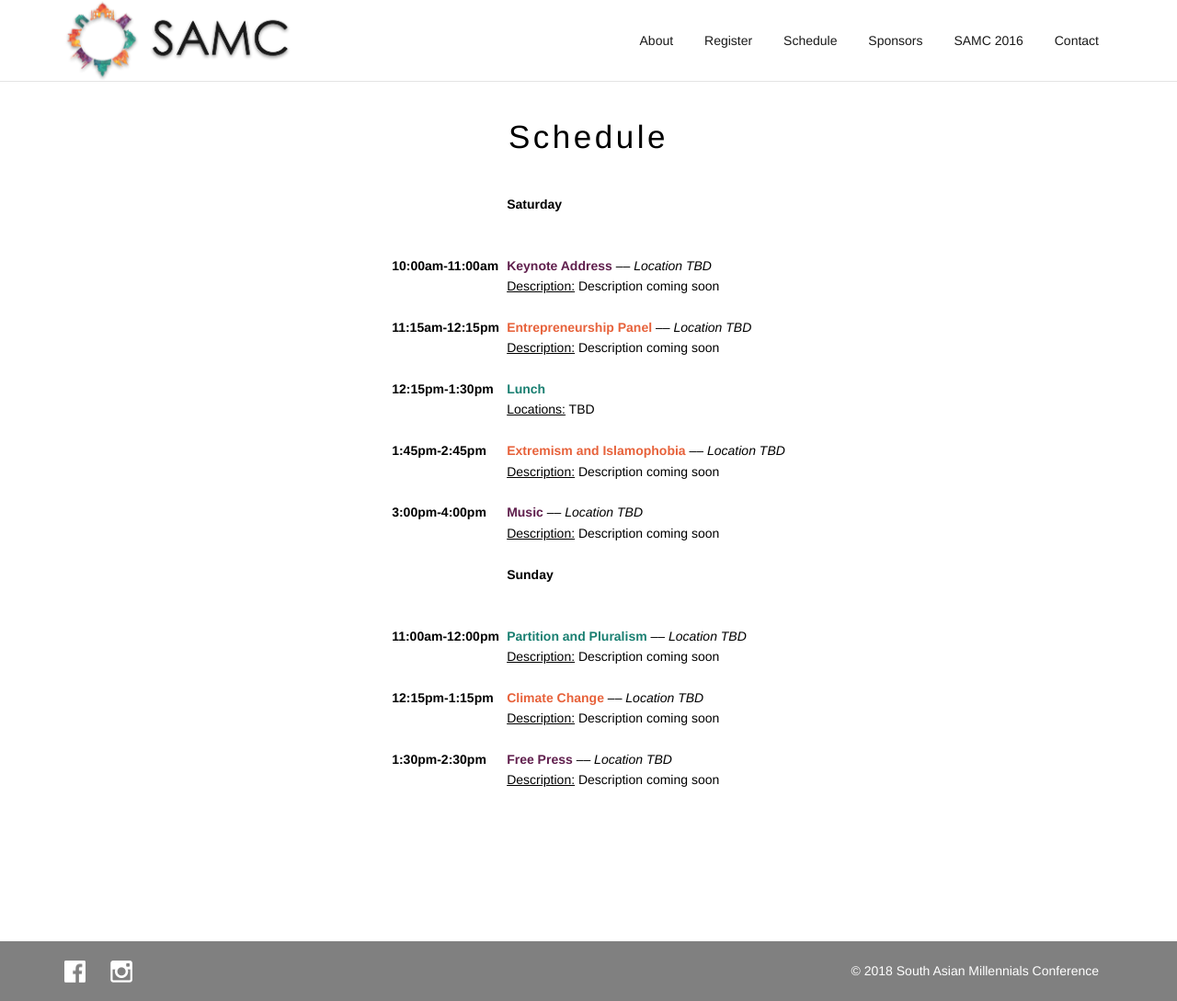
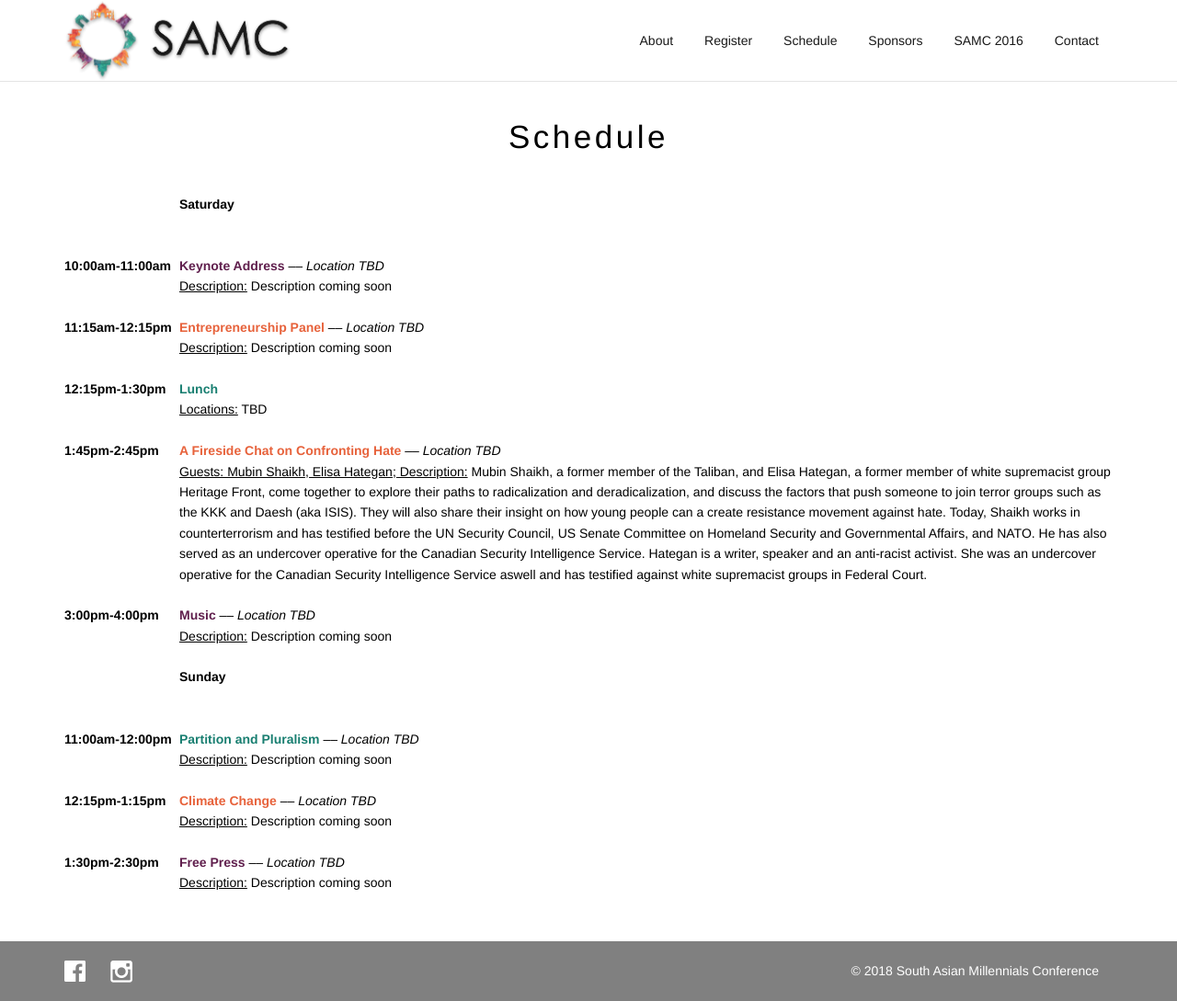
Before and after one commit to samconf/samconf.github.io, a Jekyll site: the page built from schedule/index.html, in a window 1280 px wide and 1089 px high. Shown: the whole window at 92% size. Built offline with Jekyll 4.4.1, drawn with Linux system fonts in a browser that asks for light colours.

Commit message:
Update index.html
Adding in event description for Confronting Hate event

```diff
--- a/schedule/index.html
+++ b/schedule/index.html
@@ -36,9 +36,11 @@ endpoint: schedule
             </tr>
             <tr>
                 <td>1:45pm-2:45pm</td>
-                <td><strong class="p2">Extremism and Islamophobia</strong> <i>–– Location TBD</i><br>
-                    <u class="p0">Description:</u>
-                    Description coming soon
+                <td><strong class="p2">A Fireside Chat on Confronting Hate</strong> <i>–– Location TBD</i><br>
+                    <u class="p0">Guests: Mubin Shaikh, Elisa Hategan; Description:</u>
+                    Mubin Shaikh, a former member of the Taliban, and Elisa Hategan, a former member of white supremacist                         group Heritage Front, come together to explore their paths to radicalization and deradicalization, and 						discuss the factors that push someone to join terror groups such as the KKK and Daesh (aka ISIS). They 						will also share their insight on how young people can a create resistance movement against hate.
+
+					Today, Shaikh works in counterterrorism and has testified before the UN Security Council, US Senate 						Committee on Homeland Security and Governmental Affairs, and NATO. He has also served as an undercover 						operative for the Canadian Security Intelligence Service. Hategan is a writer, speaker and an anti-racist 					  activist. She was an undercover operative for the Canadian Security Intelligence Service aswell and has 						testified against white supremacist groups in Federal Court.
                 <br><br></td>
             </tr>
             <tr>
```
